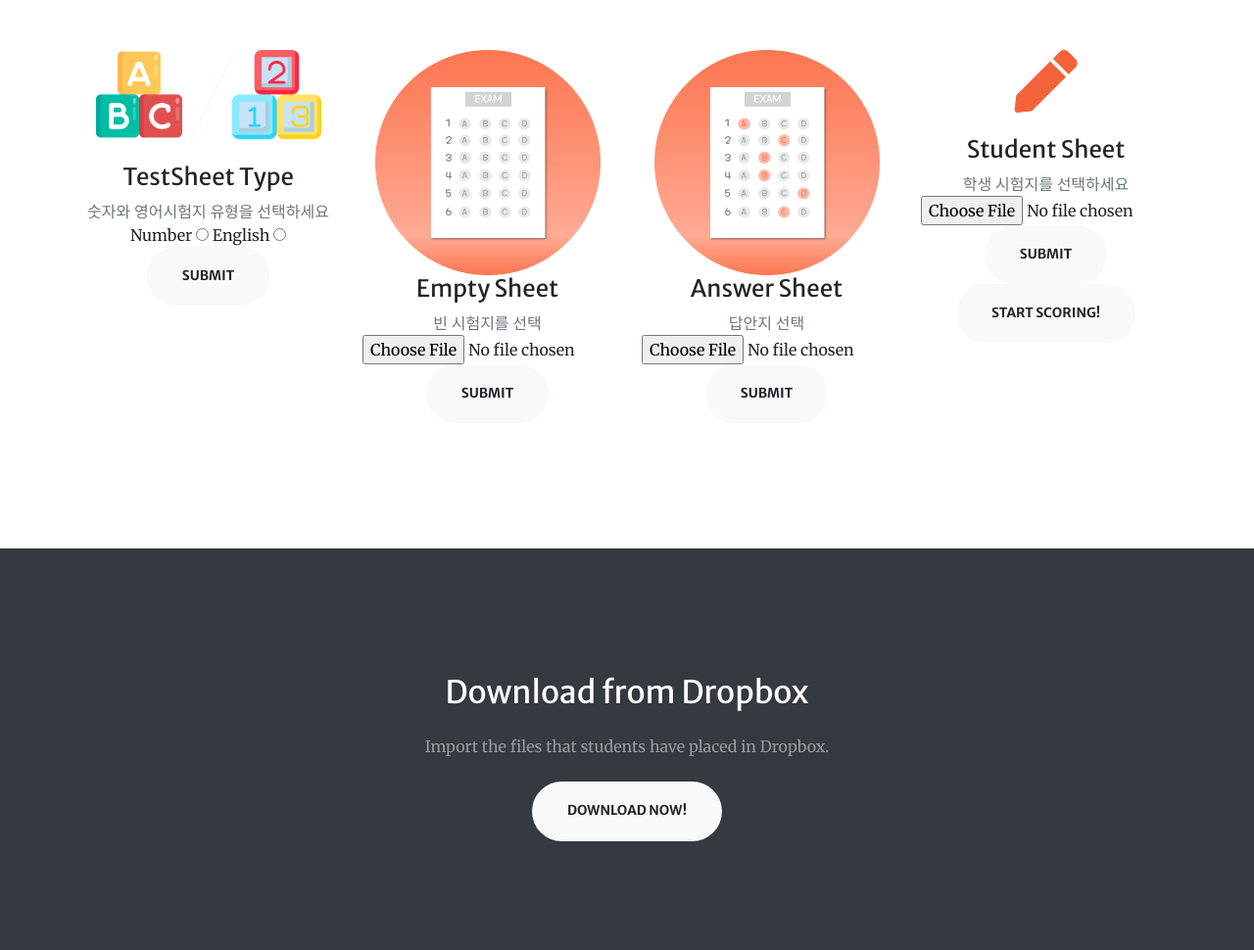
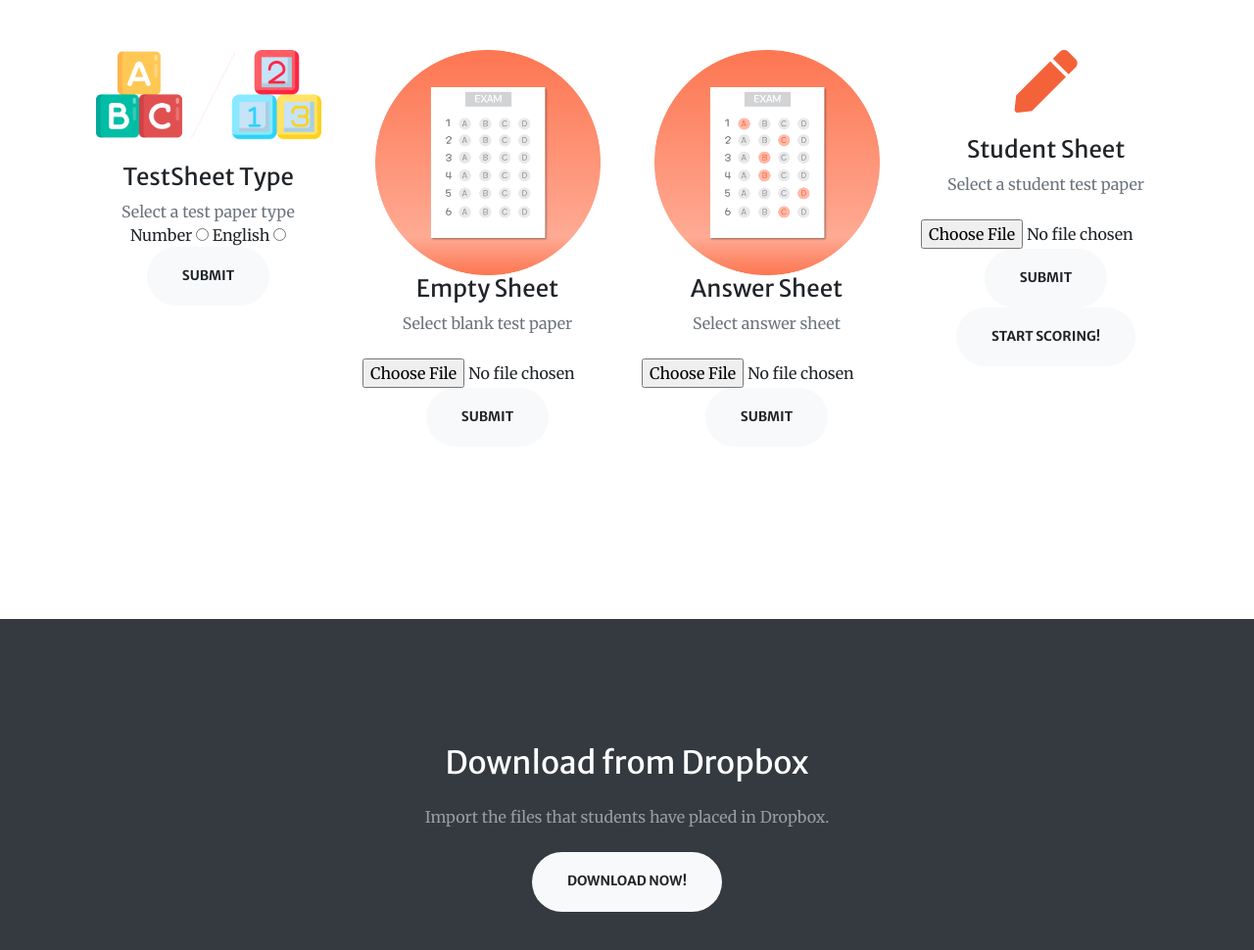
Before and after one commit to EunAhChoi/AutoScoring, a website with bundled scripts: page web/index.html in a window 1280 px wide. Shown: the part 1938-2908 px from the top of the page at 98% size. Built offline with nearby package versions, Linux system fonts and the light colour scheme.

Commit message:
Edit layout

```diff
--- a/web/index.html
+++ b/web/index.html
@@ -143,13 +143,13 @@
             <img class="img-fluid" width ='230'src="img/testsheet/type.png" alt="">
             <br> <br>
             <h3 class="h4 mb-2">TestSheet Type</h3>
-            <p class="text-muted mb-0">숫자와 영어시험지 유형을 선택하세요</p>
+            <p class="text-muted mb-0">Select a test paper type</p>
             <!-- 파일 선택 -->
             <form method="POST" action="/test_type">
               Number  <input type="radio" value = "1" name="myradio"></input>
               English  <input type="radio" value = "2" name="myradio"></input>
               <input type="submit" class="btn btn-light btn-xl" ></input>
-            </form>
+            </form>     <br>
           </div>
         </div>
 
@@ -157,13 +157,15 @@
           <div class="mt-5">
             <img class="img-fluid" width ='230'src="img/testsheet/empty.png" alt="">
             <h3 class="h4 mb-2">Empty Sheet</h3>
-            <p class="text-muted mb-0">빈 시험지를 선택</p>
+            <p class="text-muted mb-0">Select blank test paper</p>
+            <br>
             <!-- 파일 선택 -->
 
             <form action="http://localhost:5000/EmptySheet_uploaded"
             method="POST" enctype="multipart/form-data" >
             <input type="file" name="EmptySheet" ></input>
             <input type="submit"  class="btn btn-light btn-xl" ></input>
+            <br><br>
             </form>
           </div>
         </div>
@@ -171,11 +173,13 @@
           <div class="mt-5">
             <img class="img-fluid" width ='230'src="img/testsheet/answer.png" alt="">
             <h3 class="h4 mb-2">Answer Sheet</h3>
-            <p class="text-muted mb-0">답안지 선택 </p>
+            <p class="text-muted mb-0">Select answer sheet </p>
+            <br>
             <form action="http://localhost:5000/AnswerSheet_uploaded"
             method="POST" enctype="multipart/form-data">
             <input type="file" name="AnswerSheet"></input>
             <input type="submit" class="btn btn-light btn-xl" ></input>
+            <br><br><br>
       </form>
           </div>
         </div>
@@ -183,7 +187,8 @@
           <div class="mt-5">
             <i class="fas fa-4x fa-pen text-primary mb-4"></i>
             <h3 class="h4 mb-2">Student Sheet</h3>
-            <p class="text-muted mb-0">학생 시험지를 선택하세요</p>
+            <p class="text-muted mb-0">Select a student test paper</p>
+            <br>
             <form action="http://localhost:5000/StudentSheet_uploaded"
             method="POST" enctype="multipart/form-data">
             <input type="file" name="StudentSheet"></input>
```
